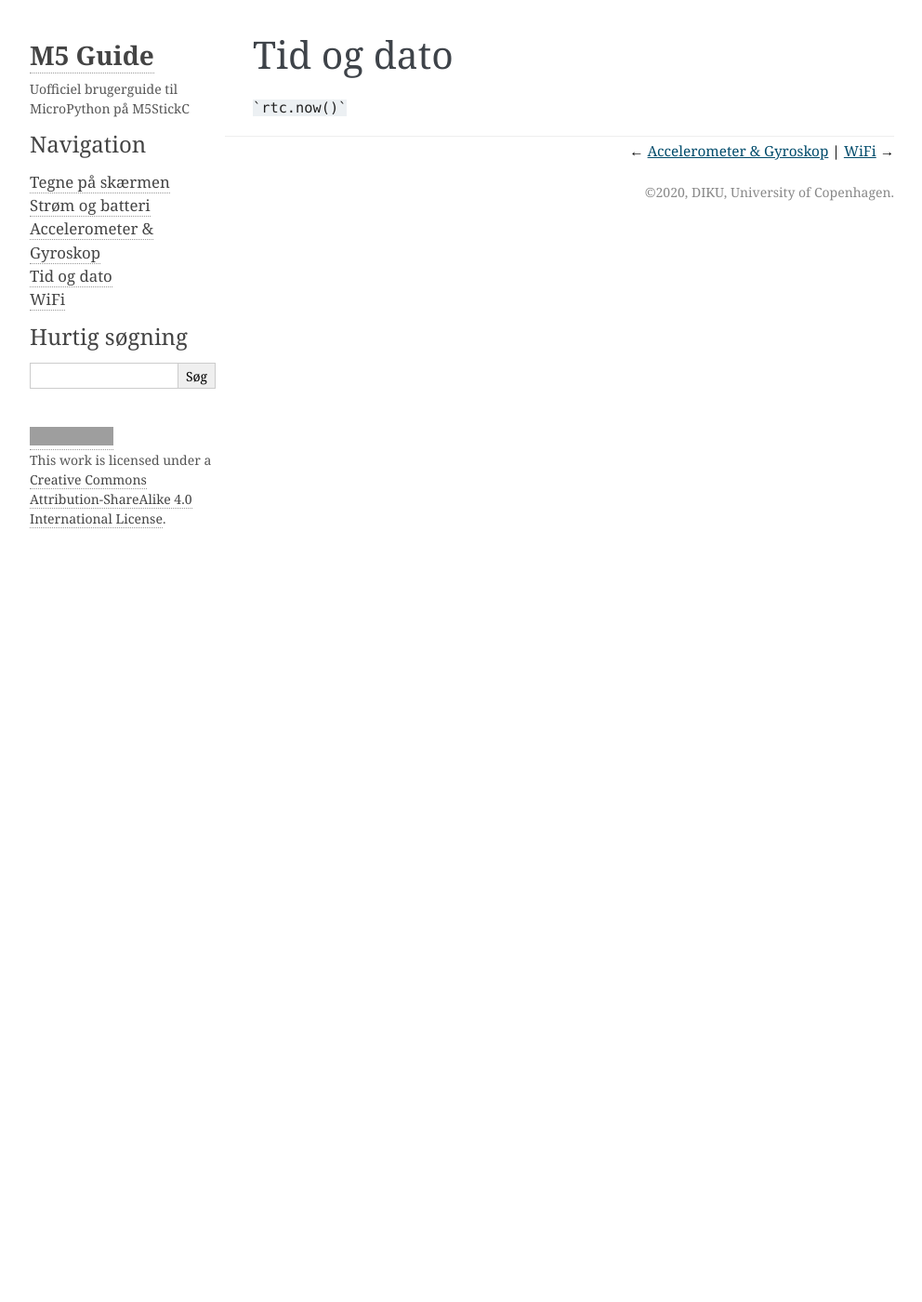
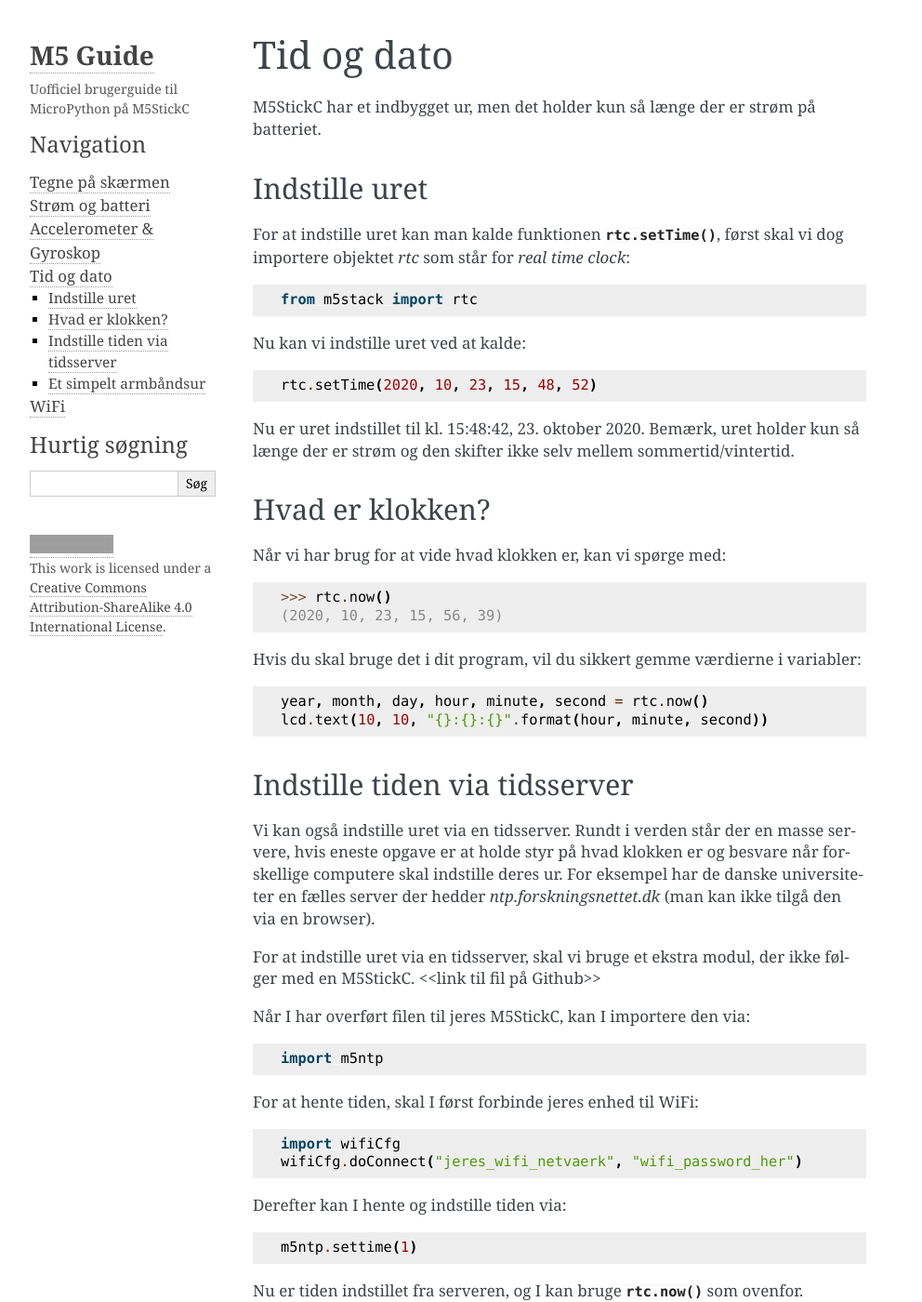
Before and after one commit to DatalogiForAlle/M5Guide, a Sphinx documentation site: the page built from docs/tid.rst, in a window 1280 px wide and 1400 px high. Shown: the whole window at 93% size, without its empty margins (148-1140 px from the left). Built offline with Sphinx 7.4.7, drawn with Linux system fonts in a browser that asks for light colours; some of the changed text lies outside the part shown; grey boxes are pictures that could not be loaded.

Commit message:
Dokumentation omkring indstilling af klokken

````diff
--- a/docs/tid.rst
+++ b/docs/tid.rst
@@ -1,4 +1,88 @@
 Tid og dato
------------
+===========
+M5StickC har et indbygget ur, men det holder kun så længe der er strøm
+på batteriet.
 
-```rtc.now()```
+Indstille uret
+--------------
+
+For at indstille uret kan man kalde funktionen :func:`rtc.setTime`,
+først skal vi dog importere objektet `rtc` som står for *real time
+clock*::
+
+  from m5stack import rtc
+
+Nu kan vi indstille uret ved at kalde::
+
+  rtc.setTime(2020, 10, 23, 15, 48, 52)
+
+Nu er uret indstillet til kl. 15:48:42, 23. oktober 2020. Bemærk, uret
+holder kun så længe der er strøm og den skifter ikke selv mellem
+sommertid/vintertid.
+
+
+Hvad er klokken?
+----------------
+
+Når vi har brug for at vide hvad klokken er, kan vi spørge med:
+
+>>> rtc.now()
+(2020, 10, 23, 15, 56, 39)
+
+Hvis du skal bruge det i dit program, vil du sikkert gemme værdierne i
+variabler::
+
+    year, month, day, hour, minute, second = rtc.now()
+    lcd.text(10, 10, "{}:{}:{}".format(hour, minute, second))
+
+Indstille tiden via tidsserver
+------------------------------
+Vi kan også indstille uret via en tidsserver. Rundt i verden står der
+en masse servere, hvis eneste opgave er at holde styr på hvad klokken
+er og besvare når forskellige computere skal indstille deres ur. For
+eksempel har de danske universiteter en fælles server der hedder
+`ntp.forskningsnettet.dk` (man kan ikke tilgå den via en browser).
+
+For at indstille uret via en tidsserver, skal vi bruge et ekstra
+modul, der ikke følger med en M5StickC. <<link til fil på Github>>
+
+Når I har overført filen til jeres M5StickC, kan I importere den via::
+
+  import m5ntp
+
+For at hente tiden, skal I først forbinde jeres enhed til WiFi::
+
+  import wifiCfg
+  wifiCfg.doConnect("jeres_wifi_netvaerk", "wifi_password_her")
+
+Derefter kan I hente og indstille tiden via::
+
+  m5ntp.settime(1)
+
+Nu er tiden indstillet fra serveren, og I kan bruge :func:`rtc.now()`
+som ovenfor.
+
+  >>> rtc.now()
+  (2020, 10, 23, 15, 59, 25)
+
+Et simpelt armbåndsur
+---------------------
+
+.. code-block:: python
+
+    import wifiCfg
+    import time
+    import m5ntp
+
+    # Log på WiFi
+    wifiCfg.doConnect("DIKU1", "PeterNaur")
+
+    # Indstil uret fra tidsserver
+    m5ntp.settime(1)
+
+    # Vis klokken på skærmen
+    lcd.clear()
+    while True:
+        year, month, day, hour, minute, second = rtc.now()
+        lcd.text(10, 10, "{}:{}:{}".format(hour, minute, second))
+        time.sleep(1)
````
Also changed, not shown: 1 other file.
